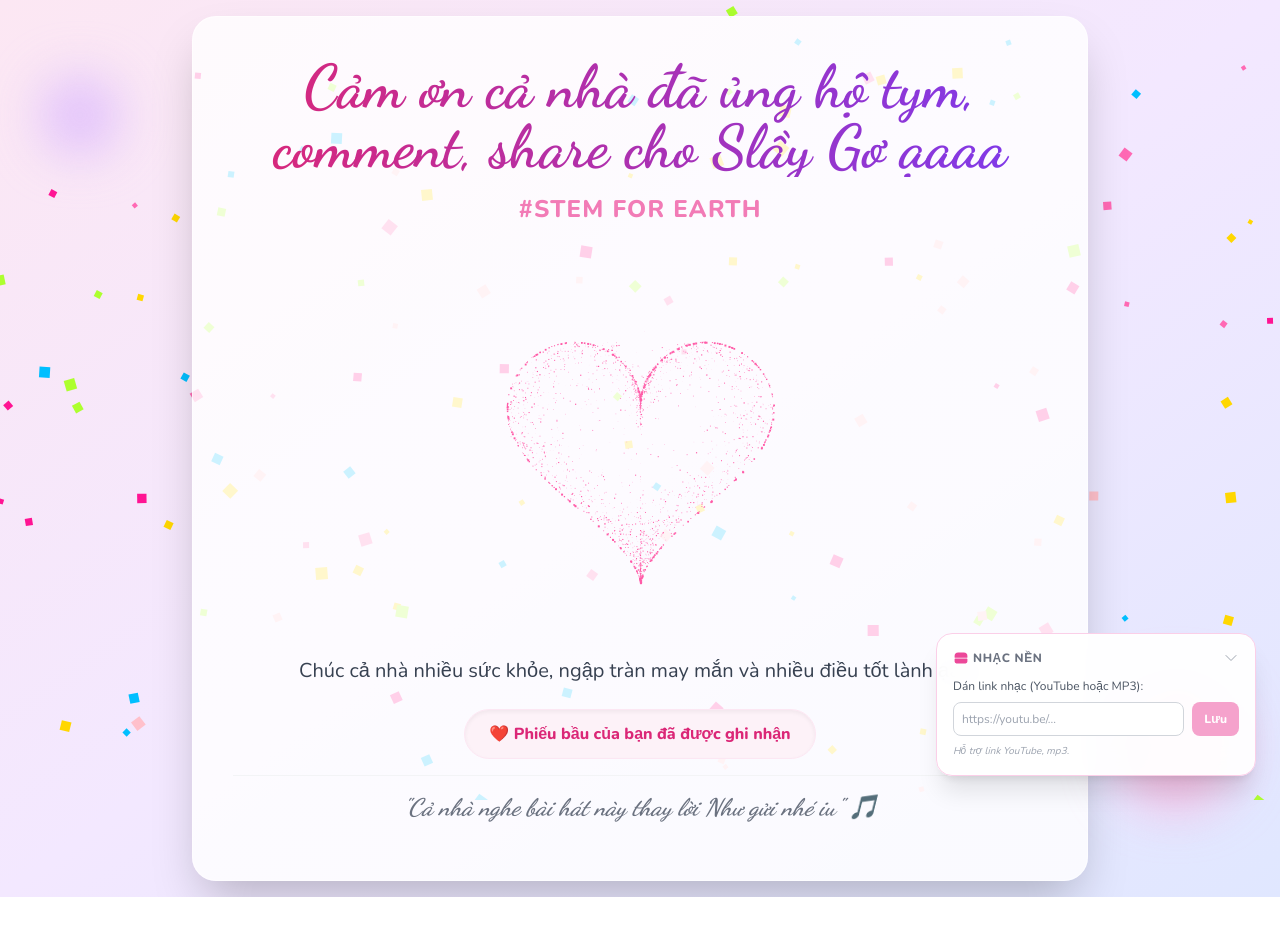
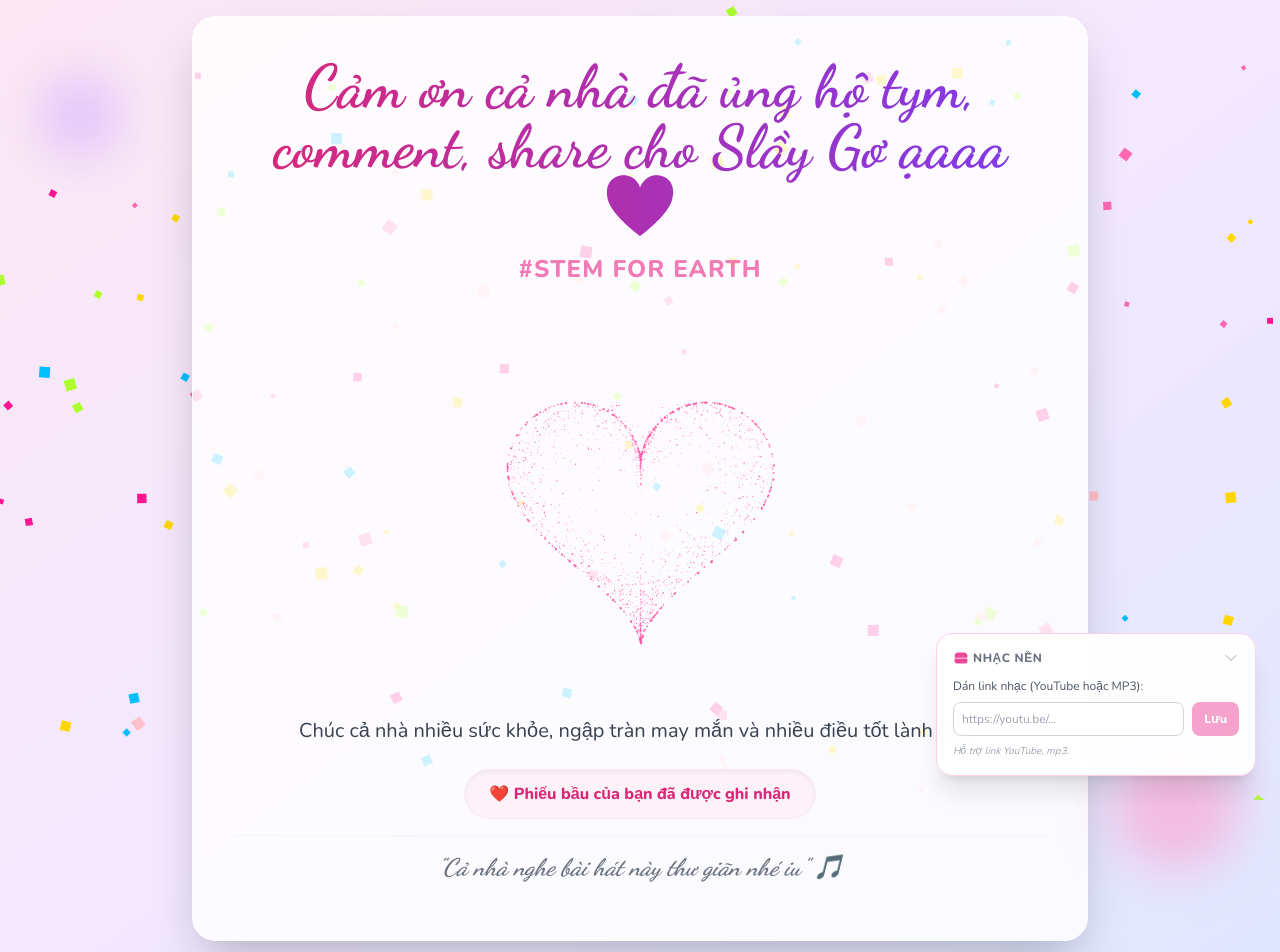
Before and after one commit to NanNan74/Nan74, a React (Vite) app: page / in a window 1280 px wide. Shown: the top 952 px of the page. Before the commit the page ends 897 px from the top, so only its background shows below. Built offline with nearby package versions, Linux system fonts and the light colour scheme.

Commit message:
Update App.tsx

```diff
--- a/App.tsx
+++ b/App.tsx
@@ -26,7 +26,7 @@ function App() {
         <div className="bg-white/80 backdrop-blur-md shadow-2xl rounded-3xl p-6 md:p-10 max-w-4xl w-full text-center border border-white/50 relative overflow-hidden">
 
           <h1 className="font-script text-4xl md:text-5xl lg:text-6xl bg-gradient-to-r from-pink-600 to-violet-600 bg-clip-text text-transparent mb-4 leading-tight">
-            Cảm ơn cả nhà đã ủng hộ tym, comment, share cho Slầy Gơ ạaaa
+            Cảm ơn cả nhà đã ủng hộ tym, comment, share cho Slầy Gơ ạaaa ❤️
           </h1>
 
           <p className="text-pink-500 font-bold text-xl md:text-2xl tracking-wider mb-2 animate-pulse">
@@ -49,7 +49,7 @@ function App() {
 
              <div className="mt-6 pt-4 border-t border-gray-100">
                <p className="text-gray-500 italic font-script text-xl md:text-2xl">
-                 "Cả nhà nghe bài hát này thay lời Như gửi nhé iu" 🎵
+                 "Cả nhà nghe bài hát này thư giãn nhé iu" 🎵
                </p>
                <p className="text-xs text-gray-400 mt-4">
 
```
